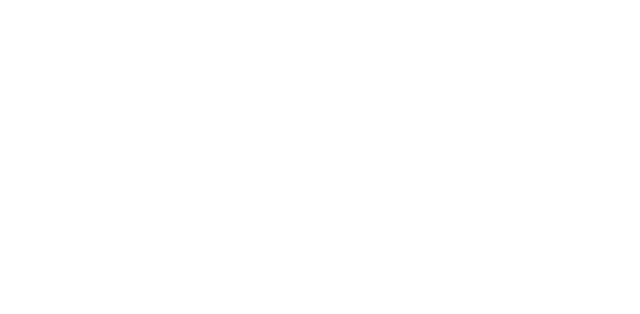
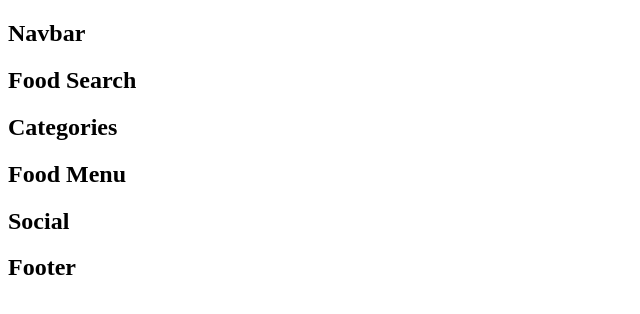
Before and after one commit to Benjaminlucky/Restuarant, a plain HTML site: page index.html in a window 1280 px wide. Shown: the whole page, without its empty margins (0-640 px from the left). Drawn offline with Linux system fonts and the light colour scheme.

Commit message:
second version

```diff
--- a/index.html
+++ b/index.html
@@ -10,33 +10,51 @@
 <body>
     <!--Navbar Section starts here-->
     <section class="navbar">
-
+        <div class="container">
+            <h1>Navbar</h1>
+        </div>
     </section>
     <!--Navbar Section ends here-->
 
 
     <!--Food search section starts here-->
     <section class="food-search">
-
+        <div class="container">
+            <h1>Food Search</h1>
+        </div>
     </section>
     <!--Food search section ends here-->
 
     <!--Category section starts here-->
     <section class="categories">
-
+        <div class="container">
+            <h1>Categories</h1>
+        </div>
     </section>
     <!--Category section ends here-->
 
     <!--Food menu section starts here-->
     <section class="food-menu">
-
+        <div class="container">
+            <h1>Food Menu</h1>
+        </div>
     </section>
     <!--Food menu section ends here-->
 
     <!--Social media links starts here-->
     <section class="social-media">
-
+        <div class="container">
+            <h1>Social</h1>
+        </div>
     </section>
     <!--Social media links ends here-->
+
+    <!--Footer section starts here-->
+    <section class="footer">
+        <div class="container">
+            <h1>Footer</h1>
+        </div>
+    </section>
+    <!--Footer section ends here-->
 </body>
 </html>
```
